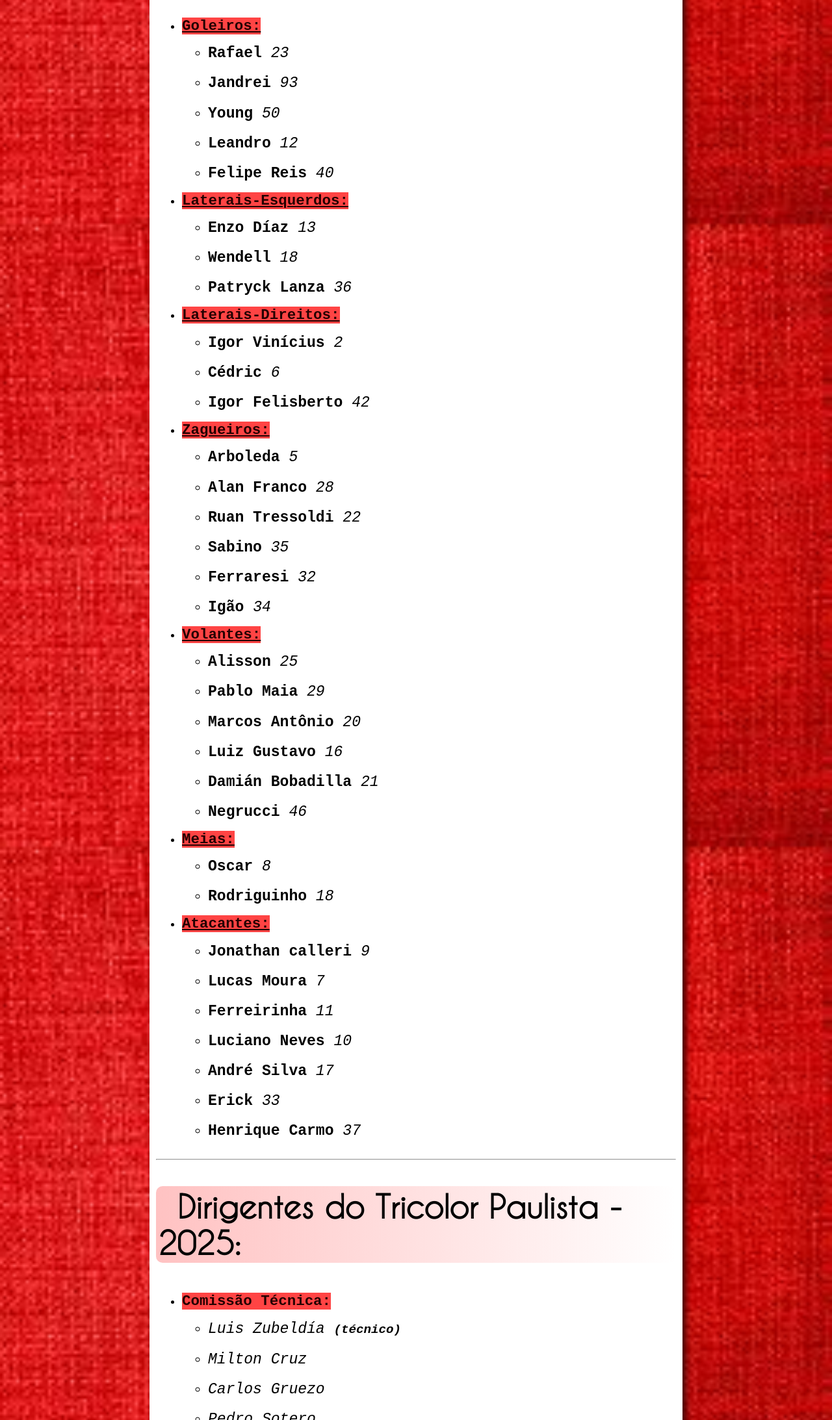
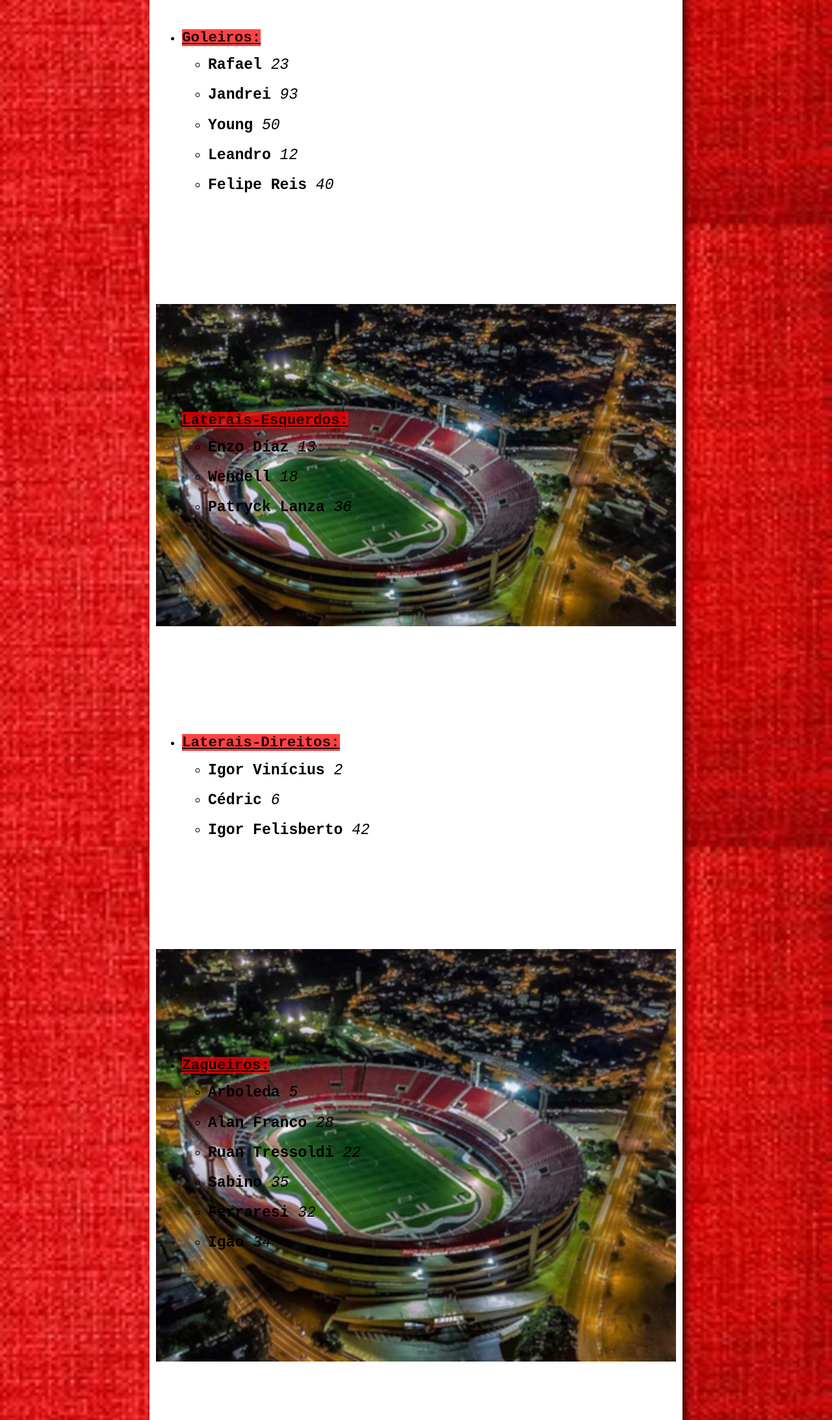
Before and after one commit to matheusjorgealves/projeto-spfc, a plain HTML site: page elenco-2024/elenco.html in a window 1280 px wide. Shown: the part 614-2800 px from the top of the page at 65% size. Drawn offline with Linux system fonts and the light colour scheme; a web font is replaced by a local one.

Commit message:
melhorando o site do spfc

```diff
--- a/elenco-2024/elenco.html
+++ b/elenco-2024/elenco.html
@@ -22,7 +22,7 @@
 
 
     <main>
-        <h2>Elenco do São Paulo FC - 2025:</h2>
+        <section>
             <ul>
                 <li><h3><mark><ins class="ins-elenco">Goleiros:</ins></mark></h3></li>
                     <ul>
@@ -32,18 +32,33 @@
                         <li><strong>Leandro</strong> <i>12</i></li>
                         <li><strong>Felipe Reis</strong> <i>40</i></li>
                     </ul>
+            </ul>
+        </section>
+
+        <section class="imagem">
+            <ul>
                 <li><h3><mark><ins class="ins-elenco">Laterais-Esquerdos:</ins></mark></h3></li>
                     <ul>
                         <li><strong>Enzo Díaz</strong> <i>13</i></li>
                         <li><strong>Wendell</strong> <i>18</i></li>
                         <li><strong>Patryck Lanza</strong> <i>36</i></li>
                     </ul>
+            </ul>
+        </section>
+
+        <section>
+            <ul>
                 <li><h3><mark><ins class="ins-elenco">Laterais-Direitos:</ins></mark></h3></li>
                     <ul>
                         <li><strong>Igor Vinícius</strong> <i>2</i></li>
                         <li><strong>Cédric</strong> <i>6</i></li>
                         <li><strong>Igor Felisberto</strong> <i>42</i></li>
                     </ul>
+            </ul>
+        </section>
+
+        <section class="imagem">
+            <ul>
                 <li><h3><mark><ins class="ins-elenco">Zagueiros:</ins></mark></h3></li>
                     <ul>
                         <li><strong>Arboleda</strong> <i>5</i></li>
@@ -53,6 +68,11 @@
                         <li><strong>Ferraresi</strong> <i>32</i></li>
                         <li><strong>Igão</strong> <i>34</i></li>
                     </ul>
+            </ul>
+        </section>
+
+        <section>
+            <ul>
                 <li><h3><mark><ins class="ins-elenco">Volantes:</ins></mark></h3></li>
                     <ul>
                         <li><strong>Alisson</strong> <i>25</i></li>
@@ -62,11 +82,21 @@
                         <li><strong>Damián Bobadilla</strong> <i>21</i></li>
                         <li><strong>Negrucci</strong> <i>46</i></li>
                     </ul>
+            </ul>
+        </section>
+
+        <section class="imagem">
+            <ul>
                 <li><h3><mark><ins class="ins-elenco">Meias:</ins></mark></h3></li>
                     <ul>
                         <li><strong>Oscar</strong> <i>8</i></li>
                         <li><strong>Rodriguinho</strong> <i>18</i></li>
                     </ul>
+            </ul>
+        </section>
+
+        <section>
+            <ul>
                 <li><h3><mark><ins class="ins-elenco">Atacantes:</ins></mark></h3></li>
                     <ul>
                         <li><strong>Jonathan calleri</strong> <i>9</i></li>
@@ -77,6 +107,8 @@
                         <li><strong>Erick</strong> <i>33</i></li>
                         <li><strong>Henrique Carmo</strong> <i>37</i></li>
                     </ul>
+            </ul>
+        </section>
         </ul>
         <hr>
 
--- a/style.css
+++ b/style.css
@@ -1,5 +1,4 @@
 @import url('https://fonts.googleapis.com/css2?family=Petit+Formal+Script&display=swap');
-
 
 @font-face {
     font-family: 'principal';
@@ -7,13 +6,16 @@
     font-weight: normal;
 }
 
-
 @font-face {
     font-family: 'destaque';
     src: url('fontes/CaviarDreams.ttf') format(opentype);
     font-weight: normal;
 }
 
+
+*{
+    margin: 0px;
+}
 
 
 :root{
@@ -28,13 +30,6 @@
 }
 
 
-
-*{
-    margin: 0px;
-}
-
-
-
 body{
     height: 100vh;
     background-image: linear-gradient(to right, var(--cor0), var(--cor1), rgb(24, 0, 0));
@@ -46,7 +41,6 @@ body{
 
     background: black url(imagens/imagem-de-fundo.jpeg) left top no-repeat cover fixed;
 }
-
 
 
 header{
@@ -65,6 +59,7 @@ header > h1{
     font-style: italic;
     padding-bottom: 30px;
 }
+
 
 nav{
     padding: 20px;
@@ -89,7 +84,6 @@ nav > a:hover{
 }
 
 
-
 main{
     max-width: 800px;
     min-width: 280px;
@@ -104,7 +98,6 @@ main{
 
     font-family: var(--fonte-padrao);
 }
-
 
 
 main > h1{
@@ -138,11 +131,9 @@ main > h4{
 }
 
 
-
 main > picture > img{
     width: 100%;
 }
-
 
 
 main a{
@@ -165,14 +156,12 @@ main a:active{
 }
 
 
-
 main p{
     text-align: center;
     font-size: 1.2em;
     text-indent: 20px;
     line-height: 1.5em;
 }
-
 
 
 footer{
@@ -187,18 +176,14 @@ footer{
 }
 
 
-
 footer p{
     font-size: 0.9em;
     text-align: center;
 }
 
-
-
 footer > p:hover{
     text-decoration: underline;
 }
-
 
 
 mark{
@@ -207,13 +192,11 @@ mark{
 }
 
 
-
 ul{
     text-align: left;
     font-size: 1.2em;
     line-height: 2em;
 }
-
 
 
 div{
@@ -256,7 +239,6 @@ div#lor:hover{
 }
 
 
-
 ins.ins-titulos-index:hover{
     color: var(--cor1);
 }
@@ -274,7 +256,18 @@ ins.ins-idolos:hover{
 }
 
 
-
 hr{
     margin: 20px 0px;
 }
+
+
+section{
+    padding-top: 20vh;
+    padding-bottom: 20vh;
+}
+
+section.imagem{
+    background-color: darkgray;
+    background-image: url(imagens/morumbi.jpg);
+    background-size: cover;
+}
```
Lines whose indentation alone changed are shown as unchanged.
